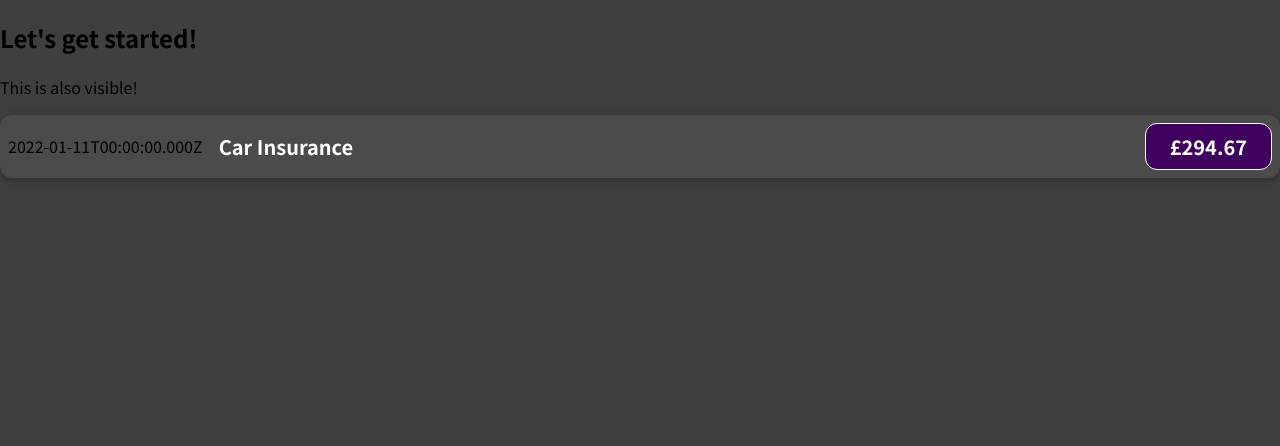
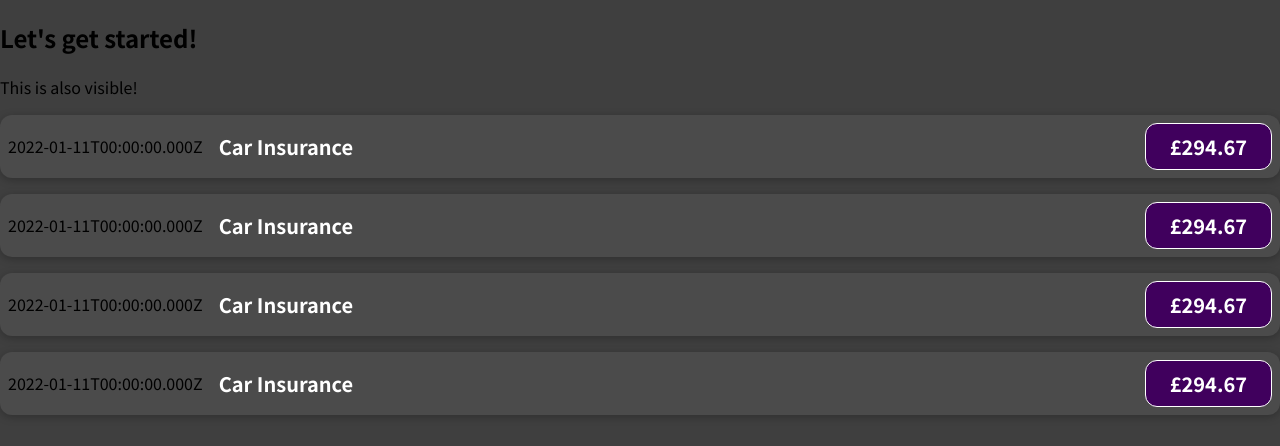
Before and after one commit to GabrielWilkinson/GW-React-Project, a JavaScript app: page / in a window 1280 px wide. Shown: the top 446 px of the page. Built offline with nearby package versions, Linux system fonts and the light colour scheme.

Commit message:
check the React project

```diff
--- a/src/App.js
+++ b/src/App.js
@@ -11,6 +11,9 @@ function App() {
       <h2>Let's get started!</h2>
       <pe>This is also visible!</pe>
       <ExpenseItem></ExpenseItem>
+      <ExpenseItem></ExpenseItem>
+      <ExpenseItem></ExpenseItem>
+      <ExpenseItem></ExpenseItem>
     </div>
   );
 }
```
Also changed, not shown: 1 other file (tests, documents, lock files or other folders).
